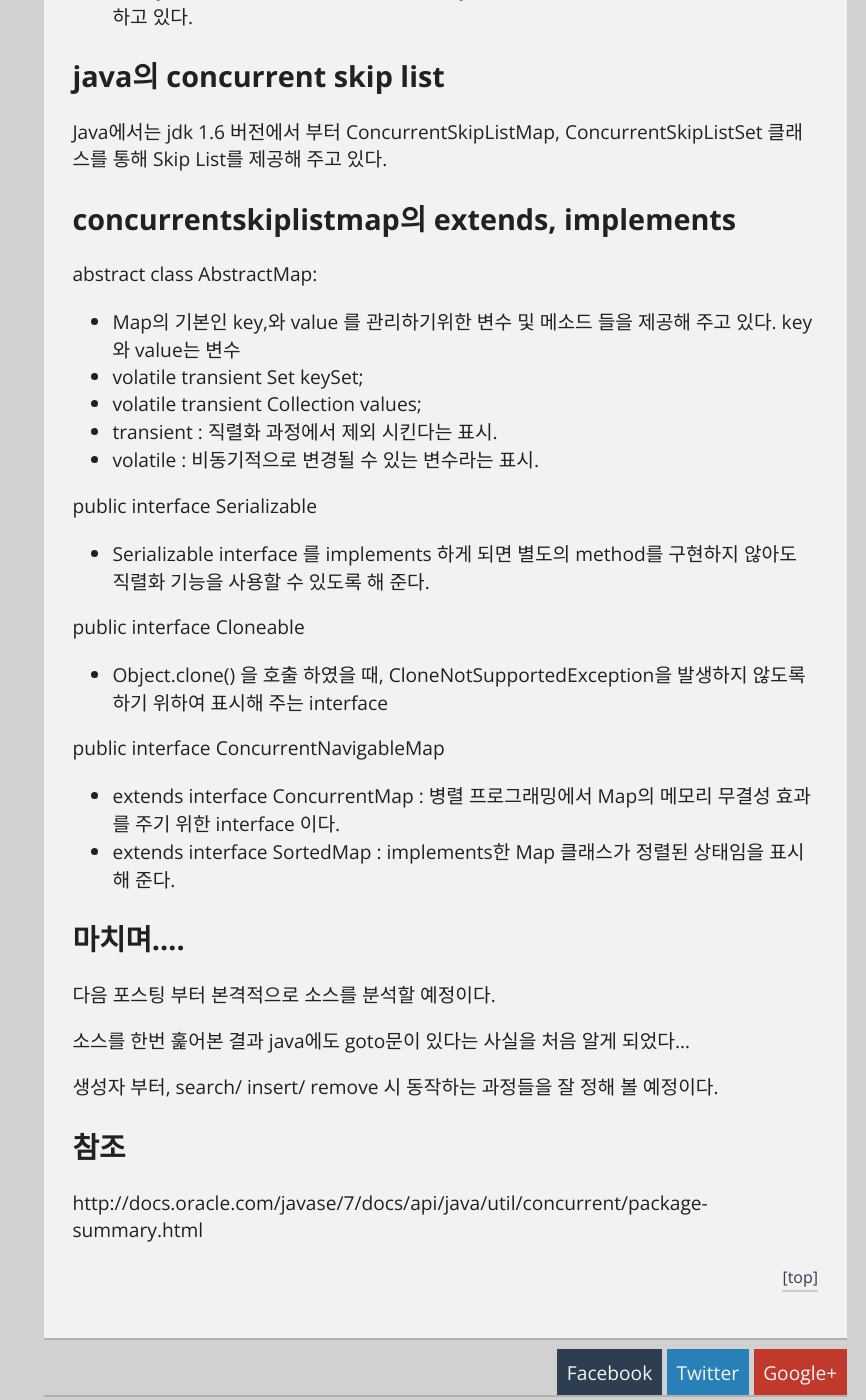
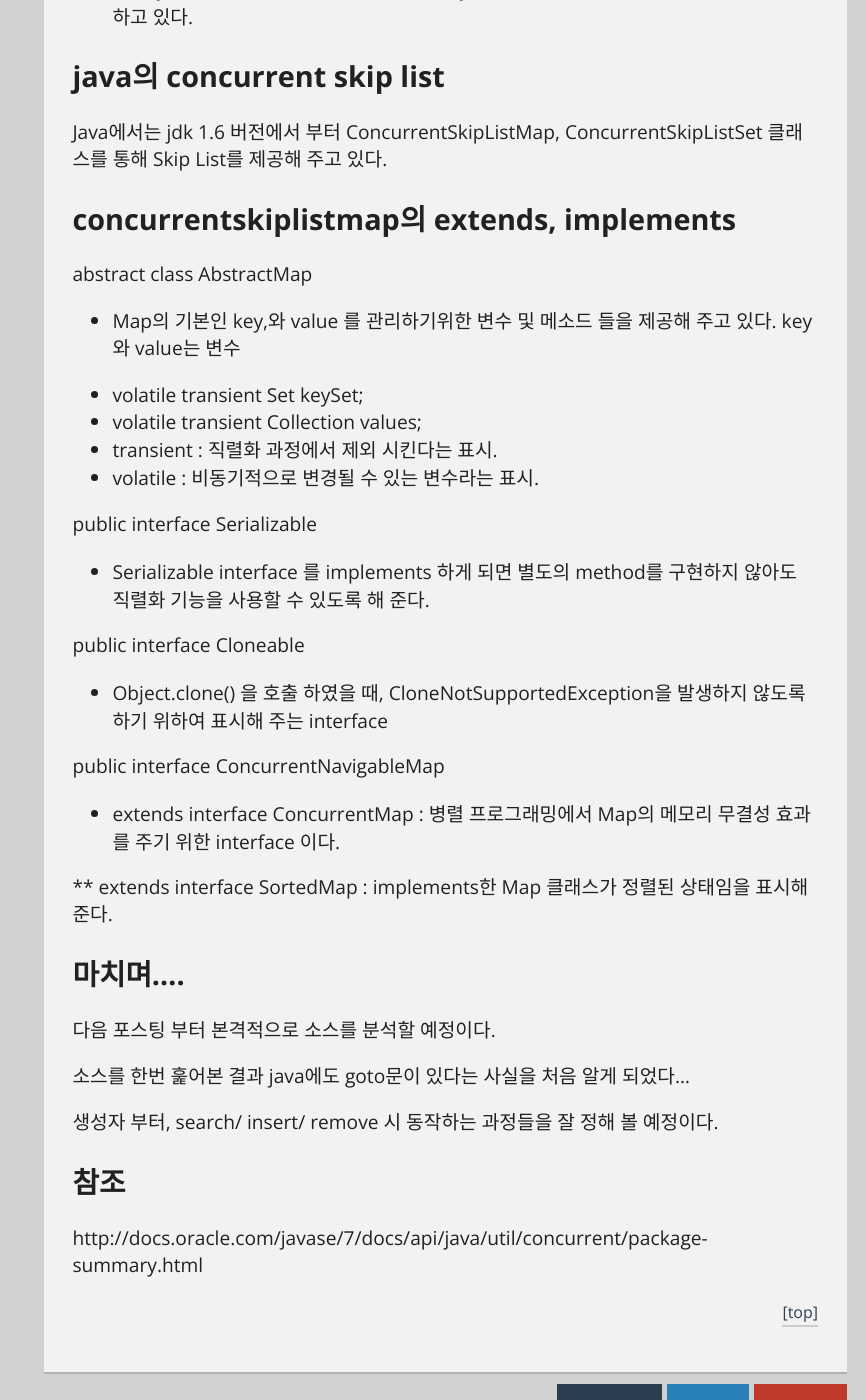
Before and after one commit to kdsr2z0/kdsr2z0.github.io, a Jekyll site: the page built from _posts/2015-02-08-java_skip_list.md, in a window 1280 px wide and 1400 px high, scrolled down 729 px. Shown: the whole window, without its empty margins (414-1280 px from the left). Built offline with Jekyll 4.4.1, drawn with Linux system fonts in a browser that asks for light colours; Markdown is read by kramdown in place of the engine named in the settings; comment, search, counter and statistics services are not loaded.

Commit message:
no message

```diff
--- a/_posts/2015-02-08-java_skip_list.md
+++ b/_posts/2015-02-08-java_skip_list.md
@@ -31,23 +31,29 @@ Java에서는 jdk 1.6 버전에서 부터 ConcurrentSkipListMap, ConcurrentSkipL
 concurrentskiplistmap의 extends, implements
 ----------------
 
-abstract class AbstractMap:
+abstract class AbstractMap
+
 * Map의 기본인 key,와 value 를 관리하기위한 변수 및 메소드 들을 제공해 주고 있다.
 key와 value는 변수
+
 * volatile transient Set<K> keySet;
 * volatile transient Collection<V> values;
 * transient : 직렬화 과정에서 제외 시킨다는 표시.
 * volatile : 비동기적으로 변경될 수 있는 변수라는 표시.
 
 public interface Serializable
+
 * Serializable interface 를 implements 하게 되면 별도의 method를 구현하지 않아도 직렬화 기능을 사용할 수 있도록 해 준다.
 
 public interface Cloneable
+
 * Object.clone() 을 호출 하였을 때, CloneNotSupportedException을 발생하지 않도록 하기 위하여 표시해 주는 interface
 
 public interface ConcurrentNavigableMap
+
 * extends interface ConcurrentMap : 병렬 프로그래밍에서 Map의 메모리 무결성 효과를 주기 위한 interface 이다.
-* extends interface SortedMap : implements한 Map 클래스가 정렬된 상태임을 표시해 준다.
+
+** extends interface SortedMap : implements한 Map 클래스가 정렬된 상태임을 표시해 준다.
 
 
 마치며....
```
